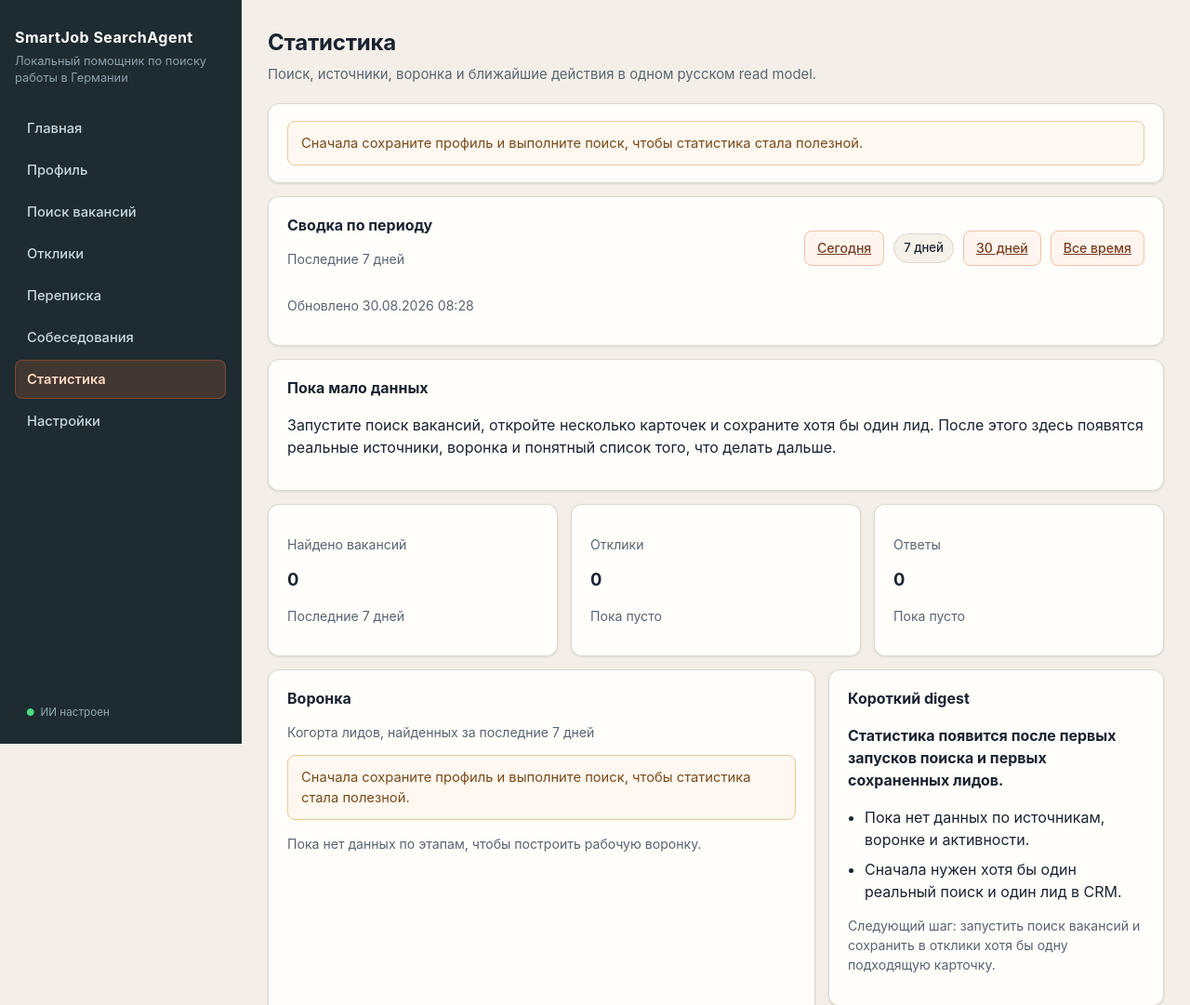
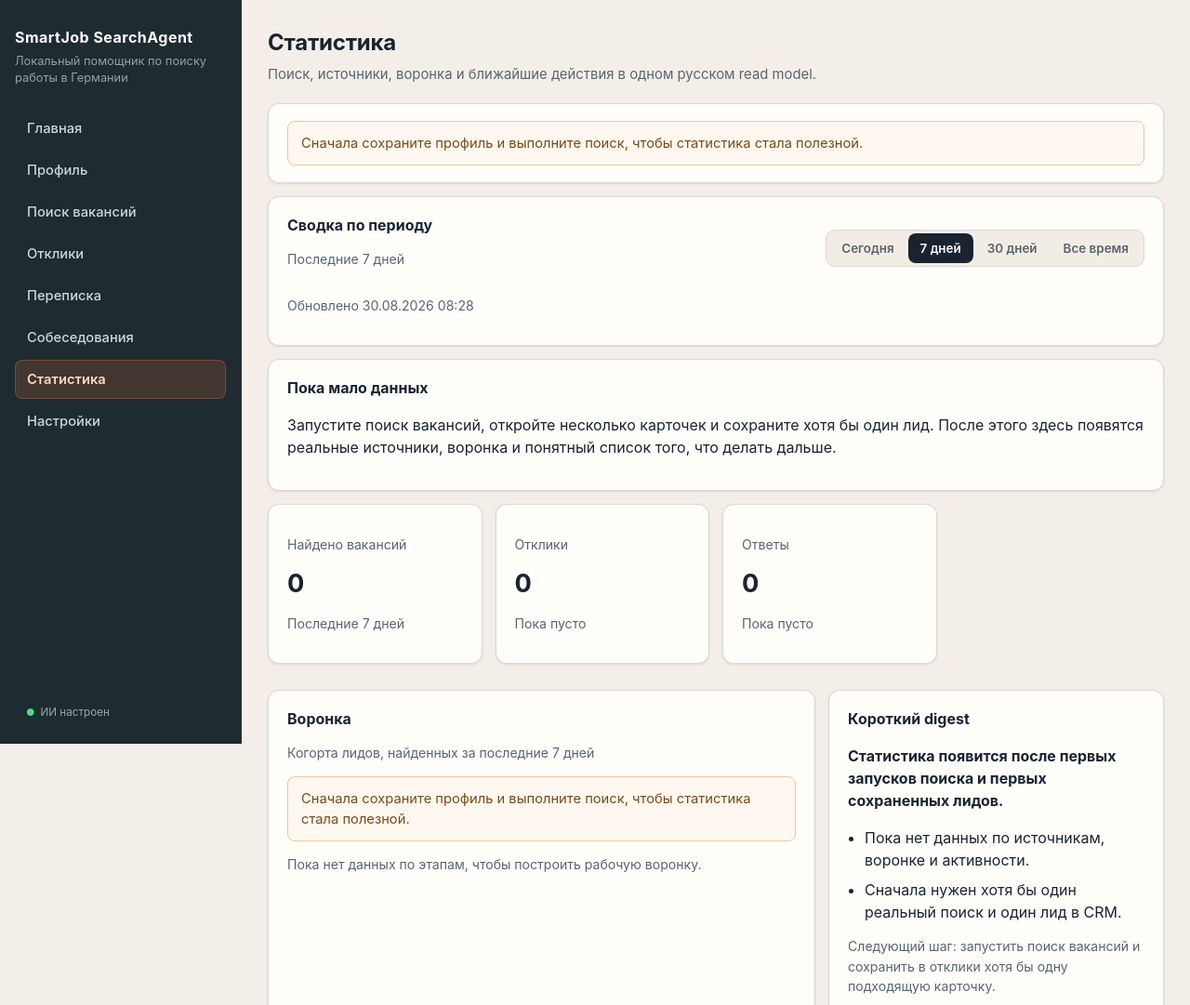
Before and after one commit to vanguar/SearchAgent, a FastAPI app: page /stats in a window 1280 px wide. Shown: the top 1081 px of the page at 93% size. Run offline with FastAPI, Linux system fonts and the light colour scheme; some libraries are stand-ins or nearby versions.

Commit message:
Redesign Statistics to v2 (presentation only)
Segmented period switcher (dark active pill), summary cards on the v2 4-up
grid, consistent with the funnel bars. Templates + CSS only; window links keep
their href/values, no Python touched.

Co-Authored-By: Claude Opus 4.8 <noreply@anthropic.com>
Claude-Session: https://claude.ai/code/session_01E98fwxvfvCcP1bAMDQqrqf

```diff
--- a/app/static/css/app.css
+++ b/app/static/css/app.css
@@ -2269,3 +2269,35 @@ body {
     grid-template-columns: 1fr 1fr;
   }
 }
+
+/* ── Statistics: segmented period switcher (v2) ──────────── */
+.seg {
+  display: inline-flex;
+  padding: 3px;
+  gap: 2px;
+  border: 1px solid var(--line);
+  border-radius: 10px;
+  background: #f2ede4;
+}
+
+.seg__item {
+  display: inline-flex;
+  align-items: center;
+  padding: 6px 13px;
+  border-radius: 8px;
+  font-size: 0.84rem;
+  font-weight: 600;
+  color: var(--text-soft);
+  text-decoration: none;
+  white-space: nowrap;
+  transition: background 0.12s, color 0.12s;
+}
+
+.seg__item:hover {
+  color: var(--text-main);
+}
+
+.seg__item--active {
+  background: var(--text-main);
+  color: #fdfbf9;
+}
--- a/app/templates/pages/stats.html
+++ b/app/templates/pages/stats.html
@@ -18,12 +18,12 @@
         {% endif %}
       </p>
     </div>
-    <div class="action-row">
+    <div class="seg" role="group" aria-label="Период">
       {% for option in stats_dashboard.window_links %}
         {% if option.is_active %}
-        <span class="status-pill">{{ option.label_ru }}</span>
+        <span class="seg__item seg__item--active" aria-current="true">{{ option.label_ru }}</span>
         {% else %}
-        <a href="{{ option.url }}" class="ghost-btn">{{ option.label_ru }}</a>
+        <a href="{{ option.url }}" class="seg__item">{{ option.label_ru }}</a>
         {% endif %}
       {% endfor %}
     </div>
--- a/app/templates/stats/partials/summary_cards.html
+++ b/app/templates/stats/partials/summary_cards.html
@@ -1,4 +1,4 @@
-<section class="cards-grid">
+<section class="dash-stats">
   {% for card in stats_dashboard.summary_cards %}
   <article class="panel stat-card">
     <p class="muted">{{ card.title_ru }}</p>
```
